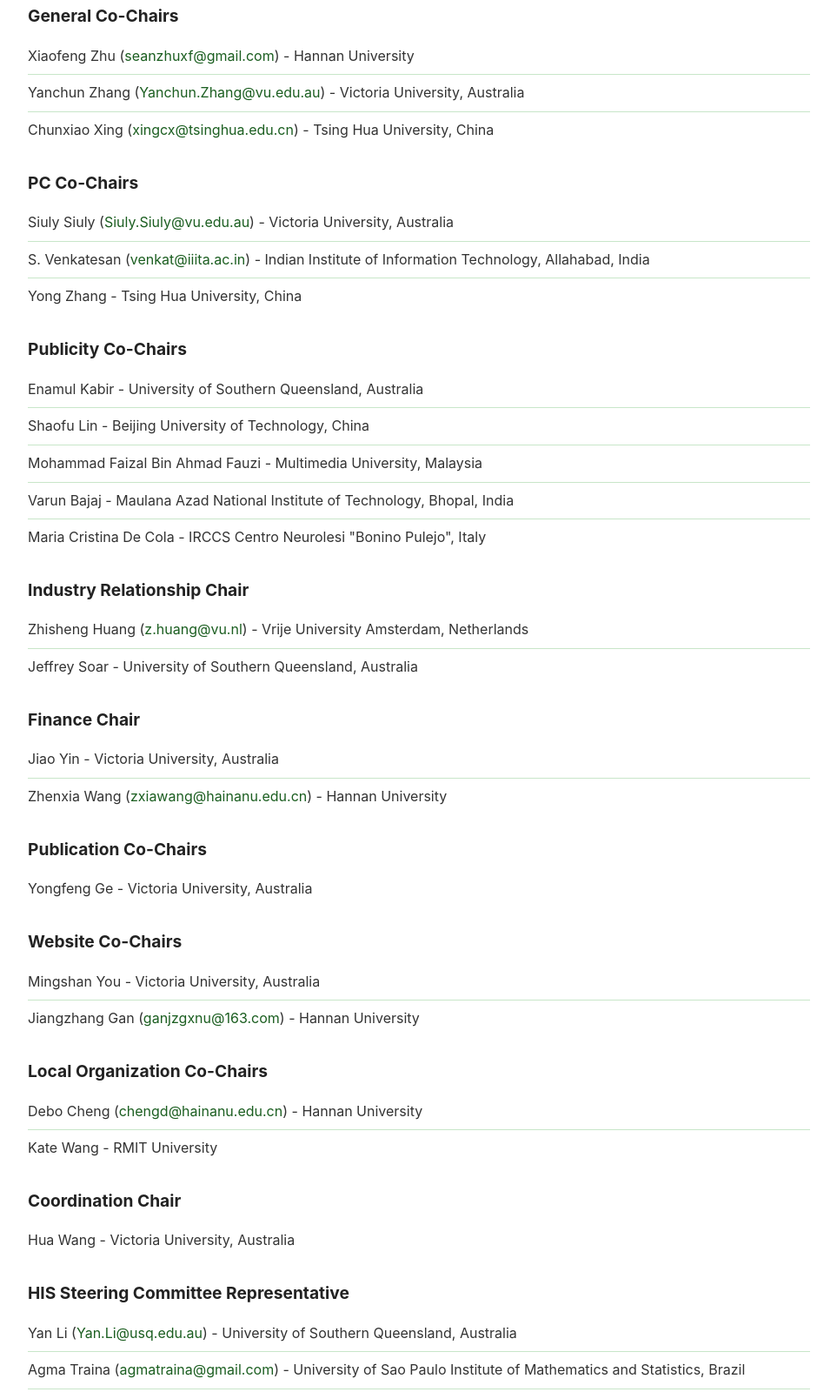
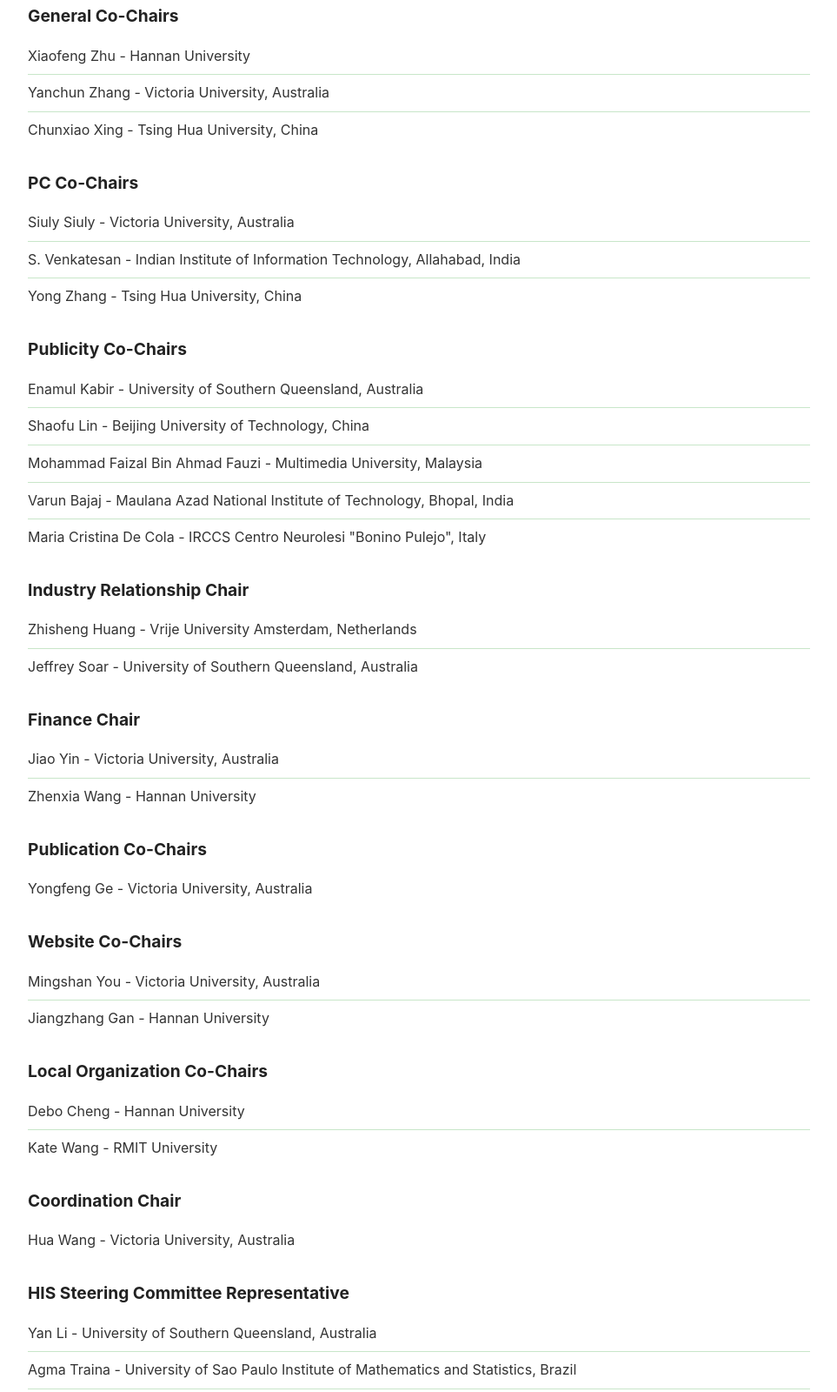
Before and after one commit to mingshan2019/2026, a plain HTML site: page index.html in a window 1280 px wide. Shown: the part 872-2472 px from the top of the page at 87% size, without its empty margins (158-1121 px from the left). Drawn offline with Linux system fonts and the light colour scheme.

Commit message:
remove all email address from the organisation committee

```diff
--- a/index.html
+++ b/index.html
@@ -169,17 +169,17 @@
                 <div class="committee-category">
                     <h4>General Co-Chairs</h4>
                     <ul>
-                        <li>Xiaofeng Zhu (<a href="mailto:seanzhuxf@gmail.com">seanzhuxf@gmail.com</a>) - Hannan University</li>
-                        <li>Yanchun Zhang (<a href="mailto:Yanchun.Zhang@vu.edu.au">Yanchun.Zhang@vu.edu.au</a>) - Victoria University, Australia</li>
-                        <li>Chunxiao Xing (<a href="mailto:xingcx@tsinghua.edu.cn">xingcx@tsinghua.edu.cn</a>) - Tsing Hua University, China</li>
+                        <li>Xiaofeng Zhu - Hannan University</li>
+                        <li>Yanchun Zhang - Victoria University, Australia</li>
+                        <li>Chunxiao Xing - Tsing Hua University, China</li>
                     </ul>
                 </div>
 
                 <div class="committee-category">
                     <h4>PC Co-Chairs</h4>
                     <ul>
-                        <li>Siuly Siuly (<a href="mailto:Siuly.Siuly@vu.edu.au">Siuly.Siuly@vu.edu.au</a>) - Victoria University, Australia</li>
-                        <li>S. Venkatesan (<a href="mailto:venkat@iiita.ac.in">venkat@iiita.ac.in</a>) - Indian Institute of Information Technology, Allahabad, India</li>
+                        <li>Siuly Siuly - Victoria University, Australia</li>
+                        <li>S. Venkatesan - Indian Institute of Information Technology, Allahabad, India</li>
                         <li>Yong Zhang - Tsing Hua University, China</li>
                     </ul>
                 </div>
@@ -198,7 +198,7 @@
                 <div class="committee-category">
                     <h4>Industry Relationship Chair</h4>
                     <ul>
-                        <li>Zhisheng Huang (<a href="mailto:z.huang@vu.nl">z.huang@vu.nl</a>) - Vrije University Amsterdam, Netherlands</li>
+                        <li>Zhisheng Huang - Vrije University Amsterdam, Netherlands</li>
                         <li>Jeffrey Soar - University of Southern Queensland, Australia</li>
                     </ul>
                 </div>
@@ -207,7 +207,7 @@
                     <h4>Finance Chair</h4>
                     <ul>
                         <li>Jiao Yin - Victoria University, Australia</li>
-                        <li>Zhenxia Wang (<a href="mailto:zxiawang@hainanu.edu.cn">zxiawang@hainanu.edu.cn</a>) - Hannan University</li>
+                        <li>Zhenxia Wang - Hannan University</li>
                     </ul>
                 </div>
 
@@ -222,14 +222,14 @@
                     <h4>Website Co-Chairs</h4>
                     <ul>
                         <li>Mingshan You - Victoria University, Australia</li>
-                        <li>Jiangzhang Gan (<a href="mailto:ganjzgxnu@163.com">ganjzgxnu@163.com</a>) - Hannan University</li>
+                        <li>Jiangzhang Gan - Hannan University</li>
                     </ul>
                 </div>
 
                 <div class="committee-category">
                     <h4>Local Organization Co-Chairs</h4>
                     <ul>
-                        <li>Debo Cheng (<a href="mailto:chengd@hainanu.edu.cn">chengd@hainanu.edu.cn</a>) - Hannan University</li>
+                        <li>Debo Cheng - Hannan University</li>
                         <li>Kate Wang - RMIT University</li>
                     </ul>
                 </div>
@@ -244,8 +244,8 @@
                 <div class="committee-category">
                     <h4>HIS Steering Committee Representative</h4>
                     <ul>
-                        <li>Yan Li (<a href="mailto:Yan.Li@usq.edu.au">Yan.Li@usq.edu.au</a>) - University of Southern Queensland, Australia</li>
-                        <li>Agma Traina (<a href="mailto:agmatraina@gmail.com">agmatraina@gmail.com</a>) - University of Sao Paulo Institute of Mathematics and Statistics, Brazil</li>
+                        <li>Yan Li - University of Southern Queensland, Australia</li>
+                        <li>Agma Traina - University of Sao Paulo Institute of Mathematics and Statistics, Brazil</li>
                         <li>Muhammad Tariq Sadiq - University of Essex, England, United Kingdom</li>
                     </ul>
                 </div>
```
